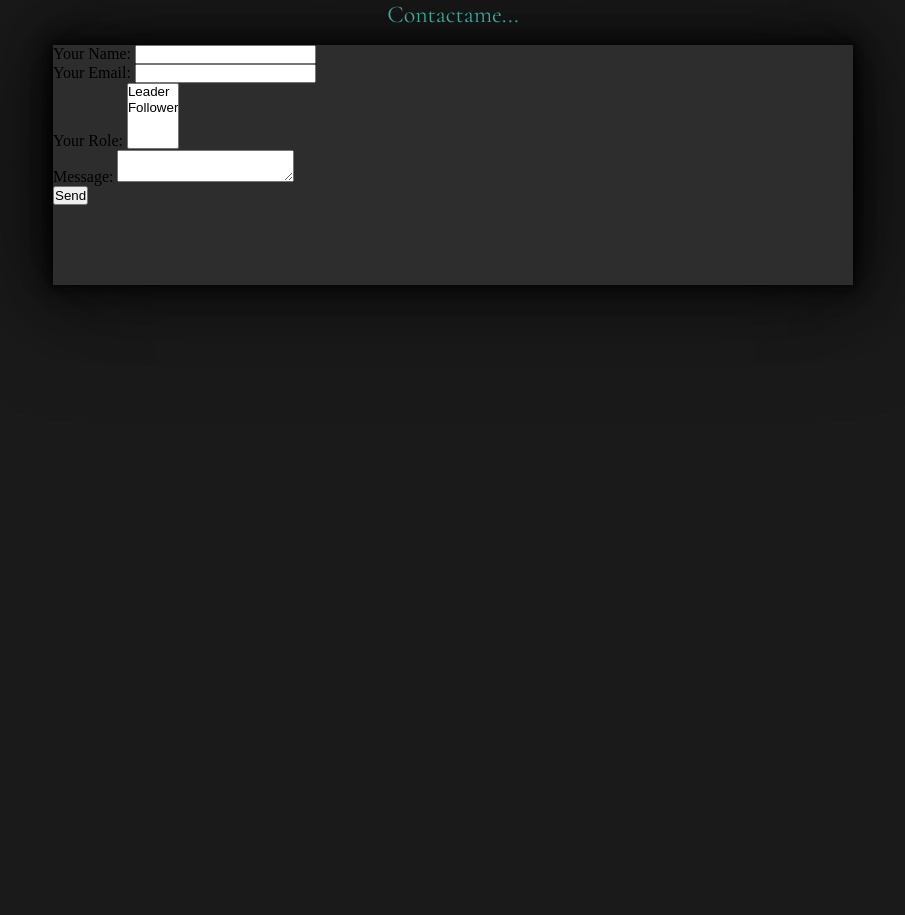
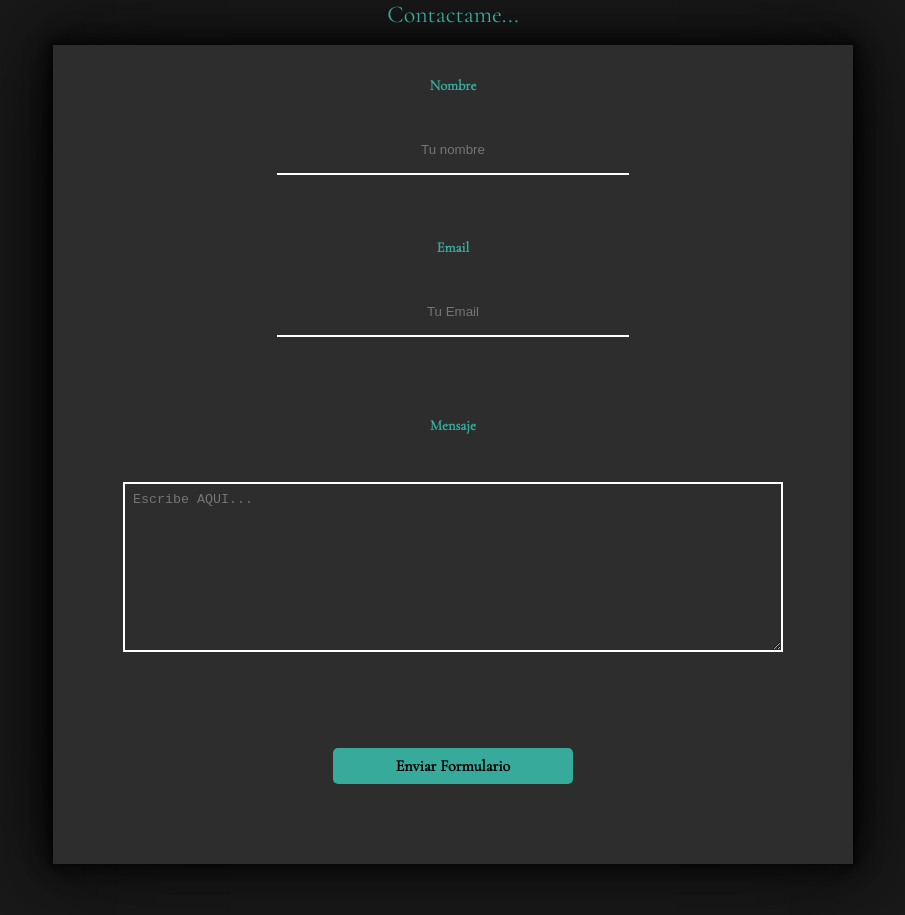
Before and after one commit to IsraelPalomo/Portafolio__Israel, a Vue app: page / in a window 1280 px wide. Shown: the part 4440-5355 px from the top of the page, without its empty margins (187-1092 px from the left). Built offline with nearby package versions, Linux system fonts and the light colour scheme; a web font is replaced by a local one.

Commit message:
añadidos estilos al formulario

```diff
--- a/src/components/Main.vue
+++ b/src/components/Main.vue
@@ -135,28 +135,32 @@
 		<section class="formulario">
 			<div class="formulario__titulo">Contactame...</div>
 			<div class="formulario__contenedor">
-				<form name="contact" method="POST" data-netlify="true">
-					<p>
-						<label>Your Name: <input type="text" name="name"/></label>
-					</p>
-					<p>
-						<label>Your Email: <input type="email" name="email"/></label>
-					</p>
-					<p>
-						<label
-							>Your Role:
-							<select name="role[]" multiple>
-								<option value="leader">Leader</option>
-								<option value="follower">Follower</option>
-							</select></label
-						>
-					</p>
-					<p>
-						<label>Message: <textarea name="message"></textarea></label>
-					</p>
-					<p>
-						<button type="submit">Send</button>
-					</p>
+				<form
+					class="formulario__contenedor__form"
+					id="contacto"
+					method="POST"
+					name="contact"
+					netlify
+				>
+					<div class="parte1__form">
+						<h3>Nombre</h3>
+
+						<input type="text" name="nombre" id="name" required placeholder="Tu nombre" />
+						<h3>Email</h3>
+
+						<input type="text" name="correo" id="email" required placeholder="Tu Email" />
+					</div>
+
+					<h3>Mensaje</h3>
+
+					<textarea
+						name="mensaje"
+						id="mensaje"
+						cols="30"
+						rows="10"
+						placeholder="Escribe AQUI..."
+					></textarea>
+					<button type="submit">Enviar Formulario</button>
 				</form>
 			</div>
 		</section>
```
